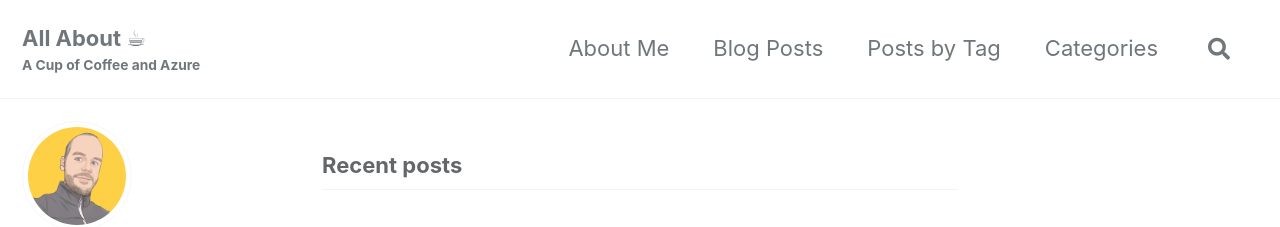
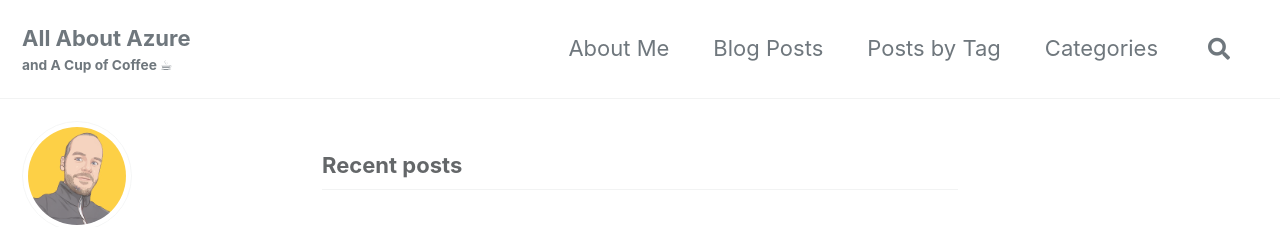
Before and after one commit to martin3mre/tr, a Jekyll site: the page built from index.html, in a window 1280 px wide. Shown: the top 227 px of the page. Built offline with Jekyll 4.4.1, drawn with Linux system fonts in a browser that asks for light colours; cached includes are drawn as plain includes; the list of posts is cut into pages by our own code.

```diff
--- a/_config.yml
+++ b/_config.yml
@@ -16,9 +16,9 @@ minimal_mistakes_skin    : "default" # "air", "aqua", "contrast", "dark", "dirt"
 
 # Site Settings
 locale                   : "en-US"
-title                    : "All About ☕"
+title                    : "All About Azure"
 title_separator          :
-subtitle                 : "A Cup of Coffee and Azure"
+subtitle                 : " and A Cup of Coffee ☕"
 name                     : "martin3mre"
 description              : "Senior Azure Consultant"
 url                      : "https://martin3mre.github.io" # the base hostname & protocol for your site e.g. "https://mmistakes.github.io"
```
